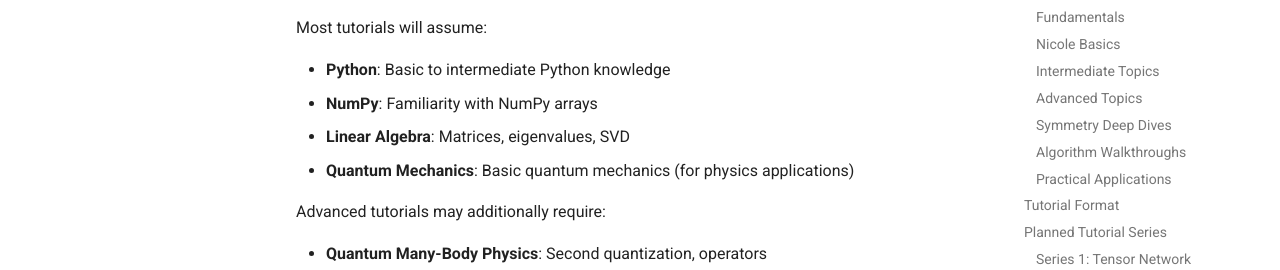
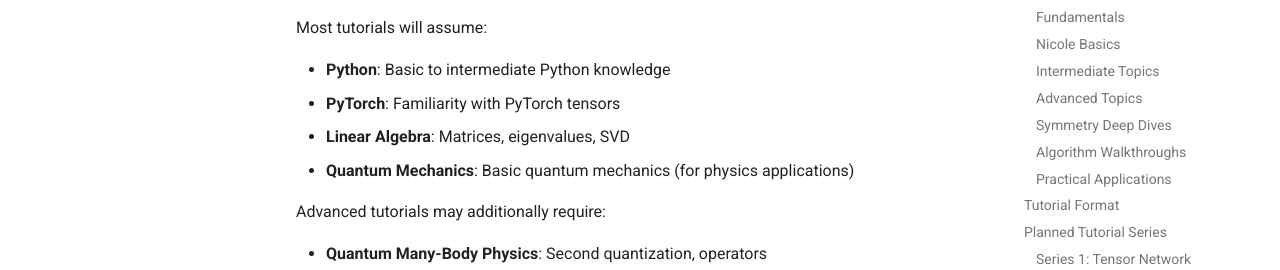
Before and after one commit to Ideogenesis-AI/Nicole, an MkDocs documentation site: the page built from docs/tutorials/index.md, in a window 1280 px wide and 900 px high, scrolled down 3466 px. Shown: the part 166-436 px from the top of the window. Built offline with MkDocs 1.6.1 and Material for MkDocs 9.7.7, drawn with Linux system fonts in a browser that asks for light colours; comment, search, counter and statistics services are not loaded; the version menu is left out.

Commit message:
Update tutorial prerequisites to reflect transition from NumPy to PyTorch
Revised the prerequisites section in the tutorials to replace familiarity with NumPy arrays with familiarity with PyTorch tensors. This change aligns with the ongoing transition to a PyTorch backend and enhances clarity for users.

```diff
--- a/docs/tutorials/index.md
+++ b/docs/tutorials/index.md
@@ -118,7 +118,7 @@ Future tutorials may include:
 Most tutorials will assume:
 
 - **Python**: Basic to intermediate Python knowledge
-- **NumPy**: Familiarity with NumPy arrays
+- **PyTorch**: Familiarity with PyTorch tensors
 - **Linear Algebra**: Matrices, eigenvalues, SVD
 - **Quantum Mechanics**: Basic quantum mechanics (for physics applications)
 
```
